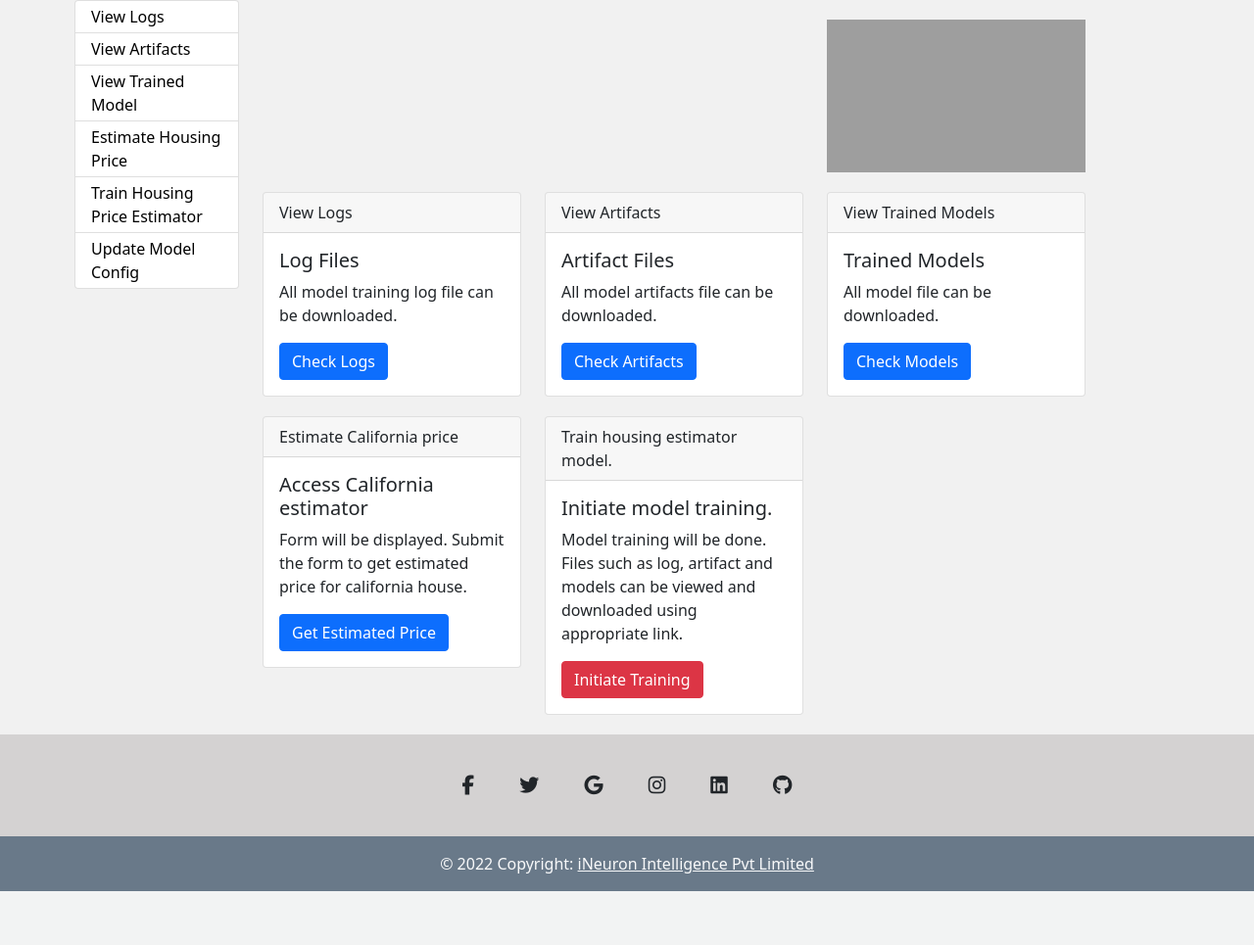
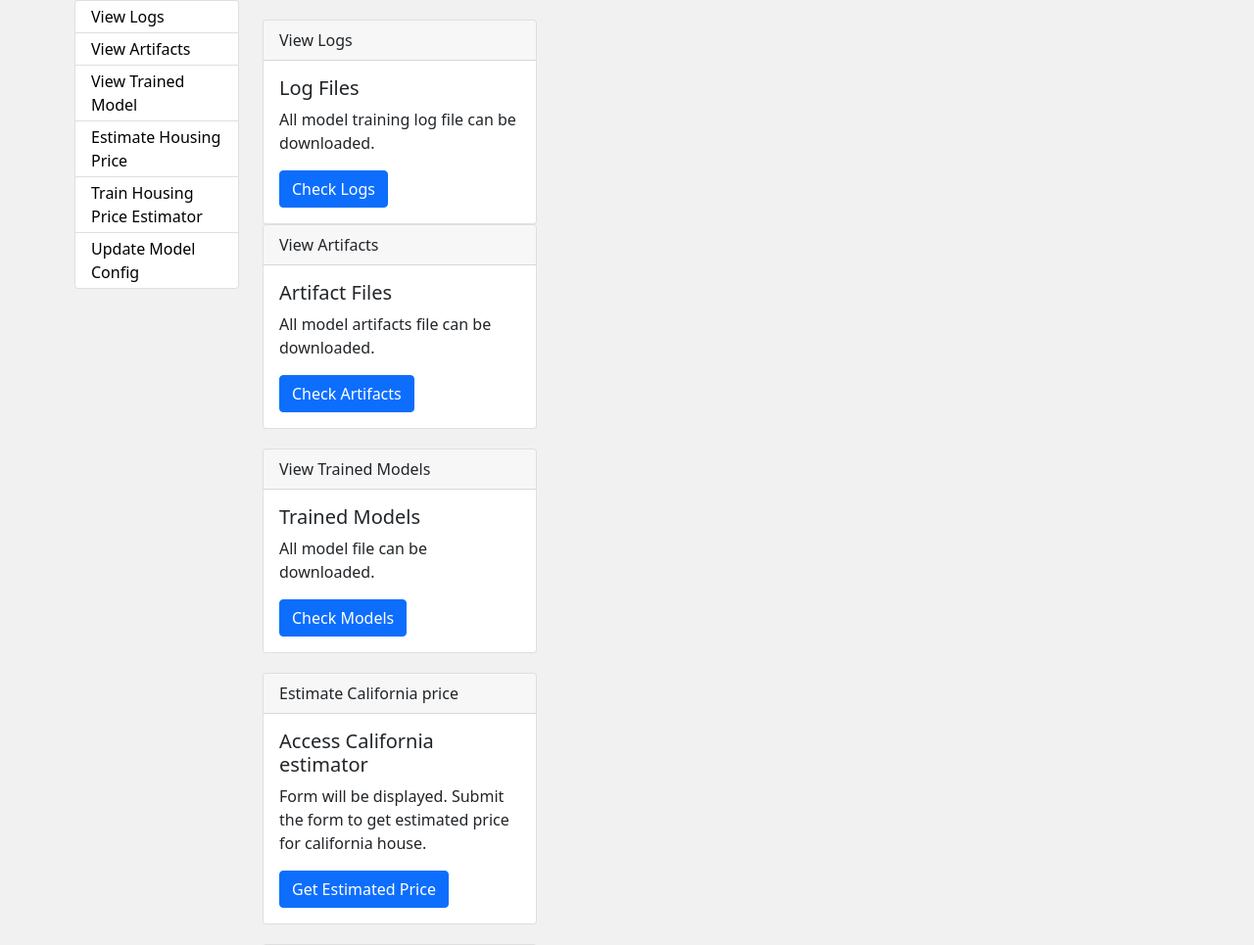
Before and after one commit to Kasun-Tharaka/MLproject, a Flask app: page / in a window 1280 px wide. Shown: the part 56-1021 px from the top of the page at 98% size. Before the commit the page ends 966 px from the top, so only its background shows below. Run offline with Flask 2, Linux system fonts and the light colour scheme; some libraries are stand-ins or nearby versions; grey boxes are pictures that could not be loaded.

Commit message:
index update

```diff
--- a/templates/index.html
+++ b/templates/index.html
@@ -8,29 +8,6 @@
 
 {% block content %}
 
-<div class="row">
-    <div class="col-md-12 col-lg-12 col-sm-12"  style="margin-bottom:20px;">
-        <div class="row">
-            <div class="col-md-8">
-        <!-- <div class="card">
-            <div class="card-header">
-                Want to learn project like this.
-            </div>
-            <div class="card-body">
-
-                <h5 class="card-title">Check Full stack data science at iNeuron portal.</h5>
-                <p class="card-text">Full-stack data science course is a live mentor-led job guaranteed certification program with a full-time one-year internship provided by iNeuron, in this course you will learn the entire stack required to work in the data science, data analytics, and big data domain, including machine learning, deep learning, computer vision NLP and Big data including MLOps and cloud infrastructure, along with real-time industry projects and product development with the iNeuron product development team, which will enable you to contribute on various levels.</p>
-                <a class="btn btn-success" target="_blank" href="https://courses.ineuron.ai/Full-Stack-Data-Science-Bootcamp?campaign=affiliate&coupon_code=FZYHXMNX">Check Course</a>
-            </div>
-        </div> -->
-        </div>
-        <div class="col-md-4">
-            <iframe  style = "width:100%;height:100%" src="https://www.youtube.com/embed/42IQIKMSukY" title="YouTube video player" frameborder="0" allow="accelerometer; autoplay; clipboard-write; encrypted-media; gyroscope; picture-in-picture" allowfullscreen></iframe>
-            </div>
-
-
-        </div>
-        </div>
 <div class="col-md-4 col-lg-4 col-sm-12">
 <div class="card">
     <div class="card-header">
```
